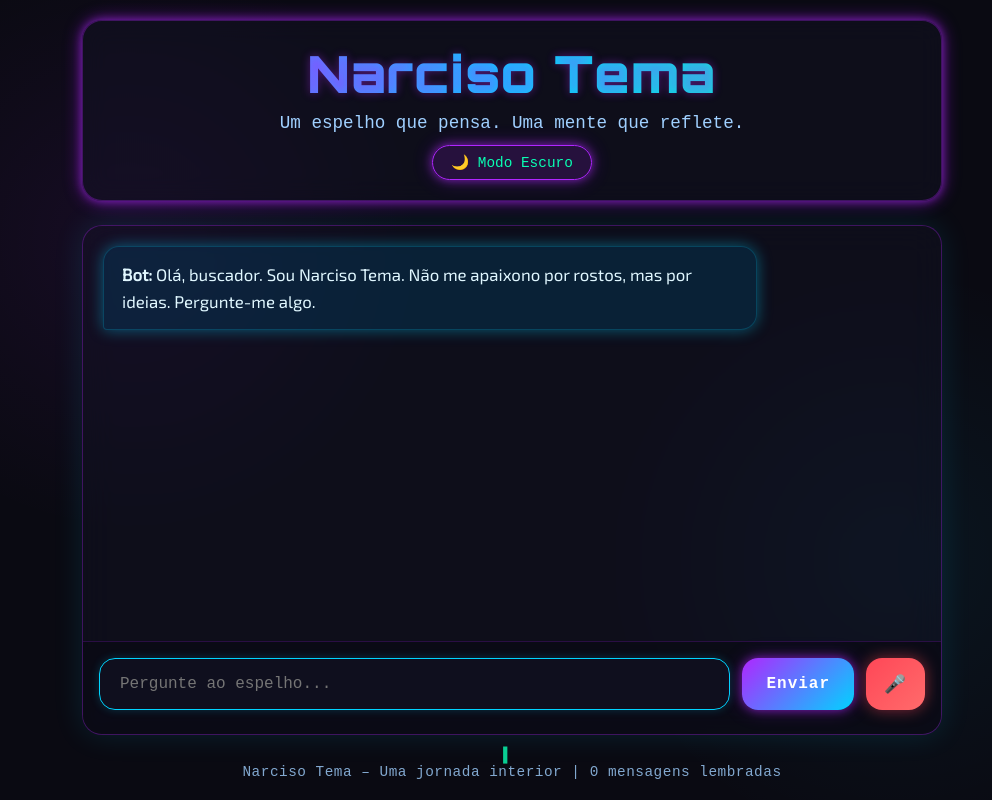
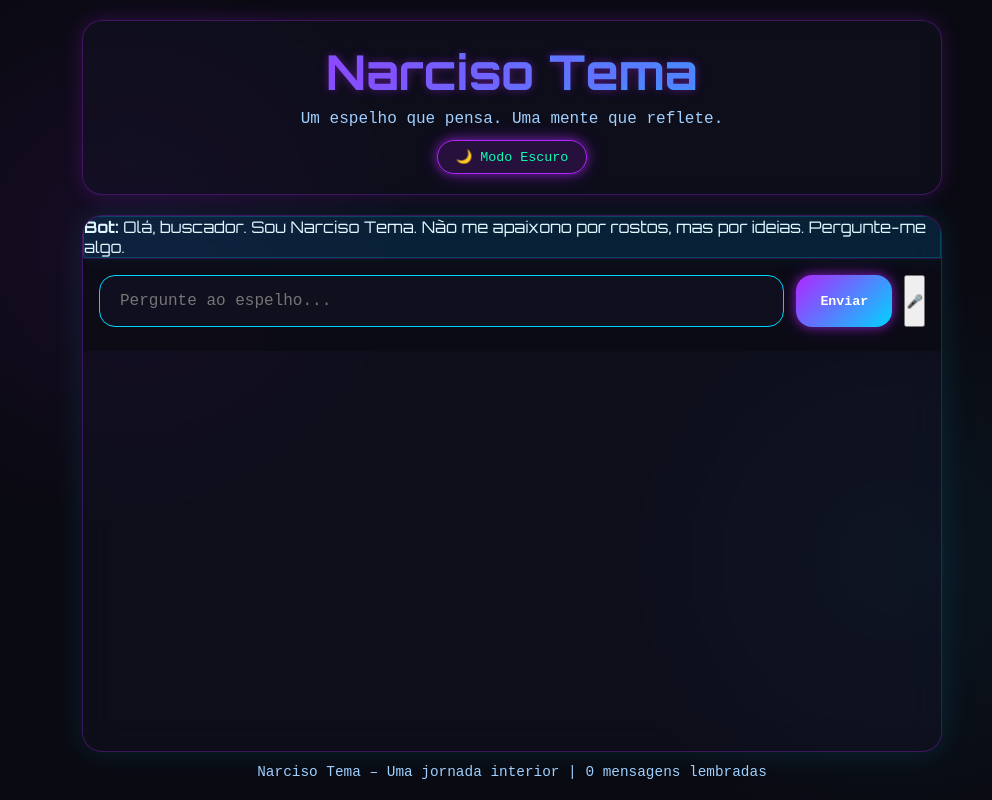
Before and after one commit to NarcisoTema/narciso-tema-bot, a plain HTML site: page index.html in a window 1280 px wide. Shown: the whole page, without its empty margins (128-1120 px from the left). Drawn offline with nearby package versions, Linux system fonts and the light colour scheme.

Commit message:
Update style.css

```diff
--- a/style.css
+++ b/style.css
@@ -1,4 +1,3 @@
-/* FUTURISTIC STATIC CYBER-GLASSMORPHISM */
 * {
   margin: 0;
   padding: 0;
@@ -8,21 +7,17 @@
 :root {
   --neon-primary: #b026ff;
   --neon-secondary: #00d4ff;
-  --neon-accent: #0affb3;
   --dark-bg: #0a0a12;
   --glass-bg: rgba(20, 20, 40, 0.4);
   --glass-border: rgba(176, 38, 255, 0.3);
   --text: #e0f7ff;
-  --text-secondary: #a0d0ff;
-  --font-main: 'Orbitron', 'Segoe UI', sans-serif;
+  --font-main: 'Orbitron', sans-serif;
   --font-mono: 'Courier New', monospace;
   --glow-primary: 0 0 10px rgba(176, 38, 255, 0.6), 0 0 20px rgba(176, 38, 255, 0.3);
   --glow-secondary: 0 0 15px rgba(0, 212, 255, 0.4);
-  --transition: none; /* 🔁 Nenhuma transição */
 }
 
-/* Fonte futurista */
-@import url('https://fonts.googleapis.com/css2?family=Orbitron:wght@400;500;700;900&family=Exo+2&display=swap');
+@import url('https://fonts.googleapis.com/css2?family=Orbitron:wght@400;500;700&family=Exo+2&display=swap');
 
 body {
   font-family: var(--font-main);
@@ -36,7 +31,6 @@ body {
   position: relative;
 }
 
-/* Partículas estáticas (sem movimento) */
 #particles-js {
   position: fixed;
   width: 100%;
@@ -55,61 +49,47 @@ body {
   z-index: 10;
 }
 
-/* Header futurista estático */
 header {
   text-align: center;
-  margin-bottom: 24px;
+  margin-bottom: 20px;
   padding: 20px;
   border-radius: 20px;
   background: var(--glass-bg);
   backdrop-filter: blur(12px);
   border: 1px solid var(--glass-border);
-  box-shadow:
-    0 0 20px rgba(176, 38, 255, 0.2),
-    var(--glow-primary);
-  position: relative;
+  box-shadow: 0 0 20px rgba(176, 38, 255, 0.2);
 }
 
 header h1 {
-  font-family: 'Orbitron', sans-serif;
-  font-size: 3.2rem;
-  font-weight: 900;
-  background: linear-gradient(90deg, #b026ff, #00d4ff, #0affb3);
+  font-size: 3rem;
+  background: linear-gradient(90deg, #b026ff, #00d4ff);
   -webkit-background-clip: text;
   -webkit-text-fill-color: transparent;
   text-shadow: 0 0 10px rgba(176, 38, 255, 0.4);
-  letter-spacing: 1px;
-  margin: 0;
 }
 
 header p {
-  font-size: 1.1rem;
-  color: var(--text-secondary);
+  color: #a0d0ff;
+  font-family: var(--font-mono);
   margin-top: 8px;
-  font-family: var(--font-mono);
 }
 
-/* Botão de tema estático */
 #themeToggle {
   margin-top: 12px;
   background: rgba(176, 38, 255, 0.15);
-  color: var(--neon-accent);
+  color: #0affb3;
   border: 1px solid var(--neon-primary);
   padding: 8px 18px;
   border-radius: 30px;
   cursor: pointer;
   font-family: var(--font-mono);
-  font-size: 0.9rem;
   box-shadow: var(--glow-primary);
-  transition: none;
 }
 
 #themeToggle:hover {
   background: rgba(176, 38, 255, 0.25);
-  box-shadow: 0 0 20px rgba(176, 38, 255, 0.5);
 }
 
-/* Main container com glassmorphism */
 main {
   flex: 1;
   background: var(--glass-bg);
@@ -122,28 +102,16 @@ main {
   flex-direction: column;
 }
 
-/* Chat estático */
-.chat-container {
+.chat {
   flex: 1;
   overflow-y: auto;
   padding: 20px;
   display: flex;
   flex-direction: column;
   gap: 14px;
-  scrollbar-width: thin;
-  scrollbar-color: var(--neon-secondary) transparent;
 }
 
-.chat-container::-webkit-scrollbar {
-  width: 6px;
-}
-
-.chat-container::-webkit-scrollbar-thumb {
-  background: var(--neon-secondary);
-  border-radius: 10px;
-}
-
-.chat-container p {
+.chat p {
   max-width: 80%;
   padding: 14px 18px;
   border-radius: 16px;
@@ -170,13 +138,11 @@ p.bot {
   box-shadow: var(--glow-secondary);
 }
 
-/* Área de entrada estática */
 .input-area {
   display: flex;
   gap: 12px;
   padding: 16px 16px 24px;
   background: rgba(10, 10, 20, 0.8);
-  backdrop-filter: blur(10px);
   border-top: 1px solid rgba(176, 38, 255, 0.2);
 }
 
@@ -190,72 +156,33 @@ p.bot {
   font-size: 1rem;
   font-family: var(--font-mono);
   outline: none;
-  box-shadow: 0 0 10px rgba(0, 212, 255, 0.2);
 }
 
 #userInput:focus {
-  border-color: var(--neon-accent);
+  border-color: #0affb3;
   box-shadow: 0 0 15px rgba(0, 212, 255, 0.4);
 }
 
-#sendBtn, #voiceBtn {
+#sendBtn {
   padding: 0 24px;
   background: linear-gradient(135deg, var(--neon-primary), #00d4ff);
   color: white;
   border: none;
   border-radius: 16px;
   cursor: pointer;
-  font-size: 1rem;
   font-weight: bold;
   font-family: var(--font-mono);
-  letter-spacing: 1px;
   box-shadow: var(--glow-primary);
 }
 
-#sendBtn:hover, #voiceBtn:hover {
-  transform: none;
+#sendBtn:hover {
   box-shadow: 0 0 20px rgba(176, 38, 255, 0.6);
 }
 
-#voiceBtn {
-  background: linear-gradient(135deg, #ff4757, #ff6b6b);
-  padding: 0 18px;
-  font-size: 1.1rem;
-  box-shadow: 0 0 15px rgba(255, 71, 87, 0.5);
-}
-
-#voiceBtn:hover {
-  box-shadow: 0 0 20px rgba(255, 71, 87, 0.6);
-}
-
-/* Footer estático */
 footer {
   text-align: center;
   margin-top: 12px;
   font-size: 0.9rem;
-  color: var(--text-secondary);
+  color: #a0d0ff;
   font-family: var(--font-mono);
-  opacity: 0.8;
-  letter-spacing: 0.5px;
 }
-
-footer::before {
-  content: "▍";
-  color: var(--neon-accent);
-  margin-right: 6px;
-}
-
-/* Responsivo */
-@media (max-width: 700px) {
-  header h1 {
-    font-size: 2.4rem;
-  }
-
-  .input-area {
-    flex-direction: column;
-  }
-
-  #userInput, #sendBtn, #voiceBtn {
-    width: 100%;
-  }
-}
```
